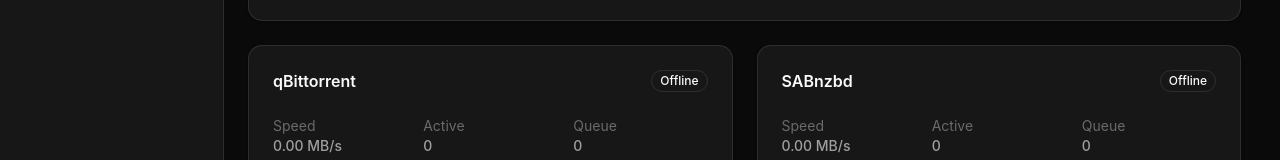
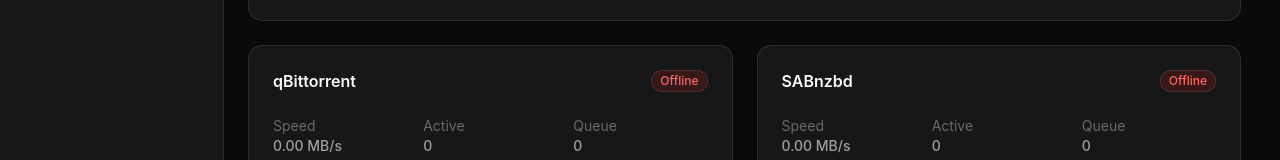
Before and after one commit to eatbas/all-in-one-ARR, a React (Vite) app in the folder frontend/: page /bandwidth-controllarr in a window 1280 px wide. Shown: the part 289-449 px from the top of the page. Built offline with nearby package versions, Linux system fonts and the light colour scheme; no server answers.

Commit message:
feat(frontend): add online/offline colour badges to client cards

```diff
--- a/frontend/src/features/bandwidth-controllarr/components/client-card.tsx
+++ b/frontend/src/features/bandwidth-controllarr/components/client-card.tsx
@@ -38,7 +38,14 @@ export function ClientCard({
               {paused ? "PAUSED" : "RESUMED"}
             </Badge>
           )}
-          <Badge variant={online ? "default" : "outline"}>
+          <Badge
+            variant={online ? "default" : "outline"}
+            className={
+              online
+                ? "bg-emerald-100 text-emerald-700 dark:bg-emerald-900/30 dark:text-emerald-400"
+                : "bg-red-100 text-red-700 dark:bg-red-900/30 dark:text-red-400"
+            }
+          >
             {online ? "Online" : "Offline"}
           </Badge>
         </div>
```
Also changed, not shown: 1 other file (tests, documents, lock files or other folders).
